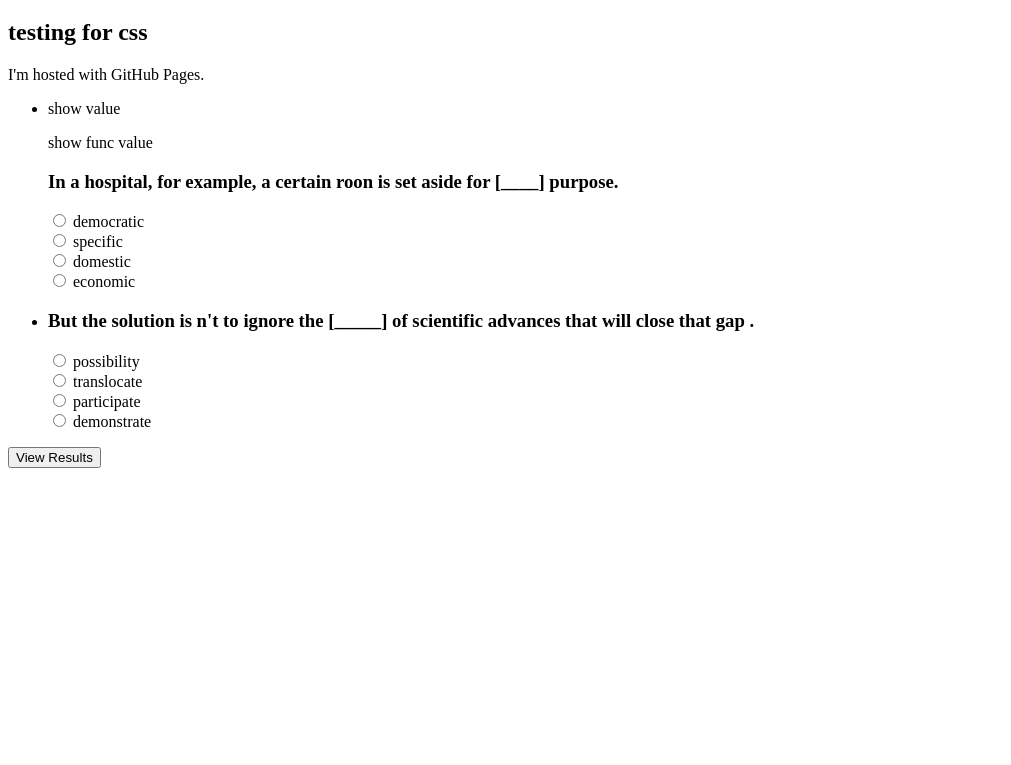
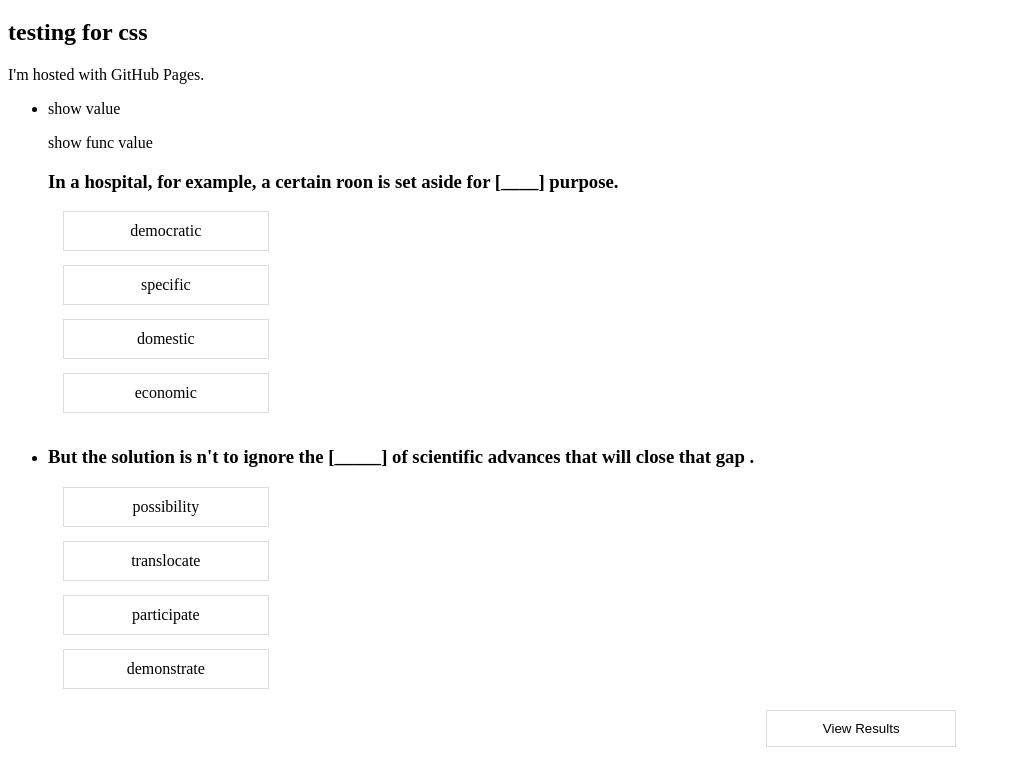
Before and after one commit to amanotaiga/linggle_booster_quiz.io, a plain HTML site: page index.html in a window 1280 px wide. Shown: the part 61-826 px from the top of the page, without its empty margins (0-1011 px from the left). Before the commit the page ends 800 px from the top, so only its background shows below. Drawn offline with Linux system fonts and the light colour scheme; the site is published under a folder, as on GitHub Pages, so addresses that start at the root find nothing.

Commit message:
no message

```diff
--- a/index.html
+++ b/index.html
@@ -1,7 +1,8 @@
 <!DOCTYPE html>
 <html>
 <head>
-<link rel="stylesheet" type="text/css" href="/styles/index.css">
+
+<link rel="stylesheet" type="text/css" href="styles/index.css">
 </head>
 <body>
 <h1>Hello World</h1>
```
